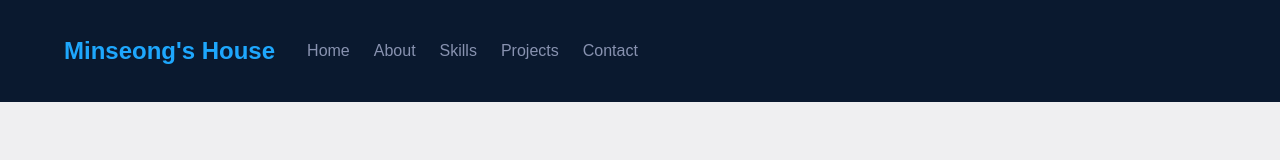
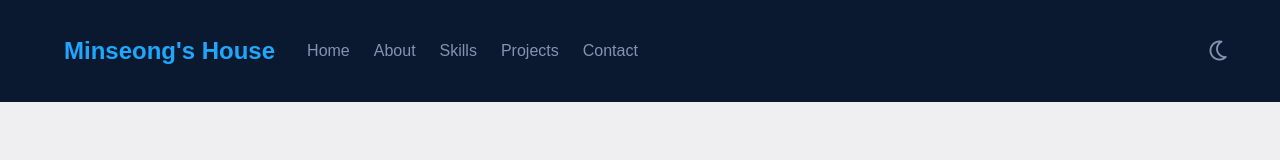
Before and after one commit to zsjon/Portfolio_zsj, a React (Vite) app: page / in a window 1280 px wide. Shown: the top 160 px of the page. Built offline with nearby package versions, Linux system fonts and the light colour scheme.

Commit message:
chore: fontawesome 패키지 설치 및 적용

```diff
--- a/index.html
+++ b/index.html
@@ -1,9 +1,14 @@
 <!doctype html>
 <html lang="en">
 <head>
-    <meta charset="UTF-8" />
-    <link rel="icon" type="image/svg+xml" href="/src/assets/image/profile/zsj.png" />
-    <meta name="viewport" content="width=device-width, initial-scale=1.0" />
+    <meta charset="UTF-8"/>
+    <link rel="icon" type="image/svg+xml" href="/src/assets/image/profile/zsj.png"/>
+    <link
+            rel="stylesheet"
+            href="https://cdnjs.cloudflare.com/ajax/libs/font-awesome/6.5.0/css/all.min.css"
+    />
+    <script src="https://kit.fontawesome.com/3379729e1f.js" crossorigin="anonymous"></script>
+    <meta name="viewport" content="width=device-width, initial-scale=1.0"/>
     <title>ZSJ's House</title>
 </head>
 <body>
--- a/package.json
+++ b/package.json
@@ -30,6 +30,7 @@
     "vitest": "^3.2.4"
   },
   "dependencies": {
+    "@fortawesome/fontawesome-free": "^7.1.0",
     "@notionhq/client": "^5.1.0",
     "@storybook/react": "^9.1.6",
     "@testing-library/jest-dom": "^6.8.0",
--- a/src/components/NavBar/Navbar.css
+++ b/src/components/NavBar/Navbar.css
@@ -22,7 +22,7 @@
     display: flex;
     gap: 24px;
     flex-wrap: wrap;
-    justify-content: flex-end;
+    margin-left: auto;
     margin: 0;
     padding: 0;
 }
@@ -42,3 +42,21 @@
 .nav-links button:hover {
     color: var(--color-primary);
 }
+
+.theme {
+    position: fixed;
+    right: 3rem;
+    display: flex;
+    align-items: center;
+}
+
+.theme i {
+    color: #8892b0;
+    font-size: 1.25rem;
+    cursor: pointer;
+    transition: color 0.3s;
+}
+
+.theme i:hover {
+    color: var(--color-primary);
+}
--- a/src/components/NavBar/Navbar.tsx
+++ b/src/components/NavBar/Navbar.tsx
@@ -1,4 +1,5 @@
 import "./Navbar.css";
+import "@fortawesome/fontawesome-free/css/all.min.css";
 
 export const Navbar = () => {
     return (
@@ -56,6 +57,9 @@ export const Navbar = () => {
                     </button>
                 </li>
             </ul>
+            <div className="theme">
+                <i className="fa-regular fa-moon"></i>
+            </div>
         </nav>
     );
 };
```
Also changed, not shown: 2 other files (tests, documents, lock files or other folders). Lines whose indentation alone changed are shown as unchanged.
